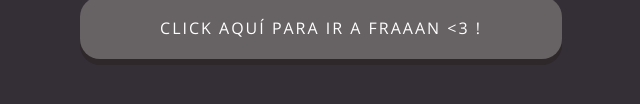
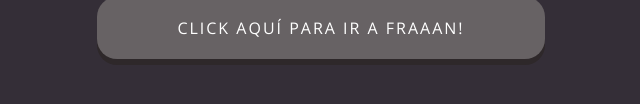
Before and after one commit to Fran-Paz/taller-git-landing, a plain HTML site: page index.html in a window 1280 px wide. Shown: the part 516-620 px from the top of the page, without its empty margins (319-959 px from the left). Drawn offline with nearby package versions, Linux system fonts and the light colour scheme.

Commit message:
change name button

```diff
--- a/index.html
+++ b/index.html
@@ -22,7 +22,7 @@
       </a>
       <button type="button" class="btn">
         <a href="https://github.com/" target="_blank"
-          >Click aquí para ir a Fraaan <3 !</a
+          >Click aquí para ir a Fraaan!</a
         >
       </button>
     </div>
```
